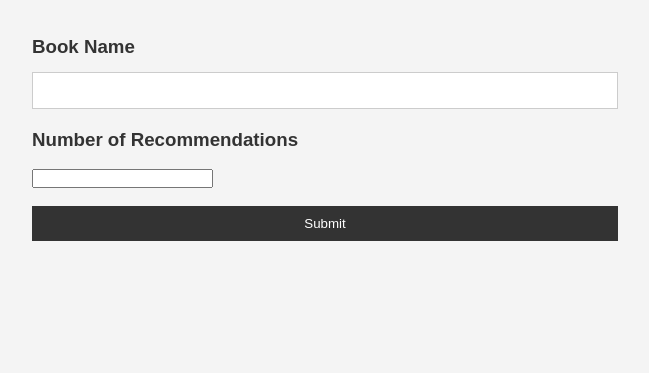
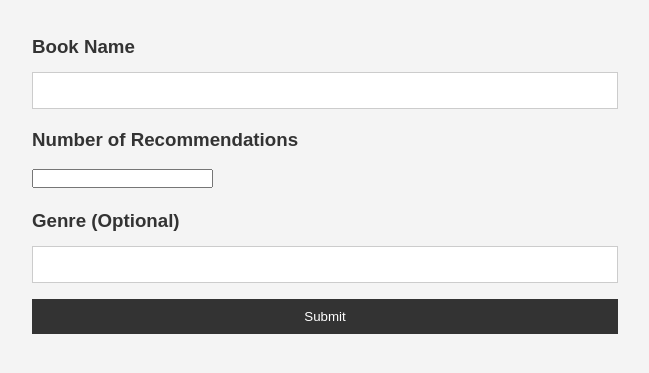
Before and after one commit to Jb757/PeabodyBookRecommender, a Flask app: page / in a window 1280 px wide. Shown: the top 373 px of the page, without its empty margins (315-964 px from the left). Run offline with Flask 2, Linux system fonts and the light colour scheme; parts of the project's set-up code (start-up, migrations or seed data) failed here and were passed over.

Commit message:
added genre filter

```diff
--- a/app.py
+++ b/app.py
@@ -17,9 +17,19 @@ def index():
 
 @app.route('/recommendations', methods =['POST'])
 def submit():
+
     book_name = request.form['book_name']
-    number_of_recommendations = int(request.form['recommendations'])
-    df = model.get_recommendations(book_name, number_of_recommendations)
+
+    if request.form['recommendations']:
+        number_of_recommendations = int(request.form['recommendations'])
+    else:
+        number_of_recommendations = 10
+
+    if request.form['genre']:
+        genre = request.form['genre']
+    else:
+        genre = "None"
+    df = model.get_recommendations(book_name, number_of_recommendations, genre)
     return render_template('submit.html',  tables=[df.to_html(classes='data', header="true")] )
 
 if __name__ == '__main__':
--- a/templates/index.html
+++ b/templates/index.html
@@ -31,6 +31,14 @@
                 placeholder=""
               />
             </div>
+            <div class="form-group">
+              <h3>Genre (Optional)</h3>
+              <input
+                type="text"
+                name="genre"
+                placeholder=""
+              />
+            </div>
               <input type="submit" value="Submit" class="btn" />
               </form>
 </body>
```
Also changed, not shown: peabody/models/recommender.py (+20 -6 lines).
